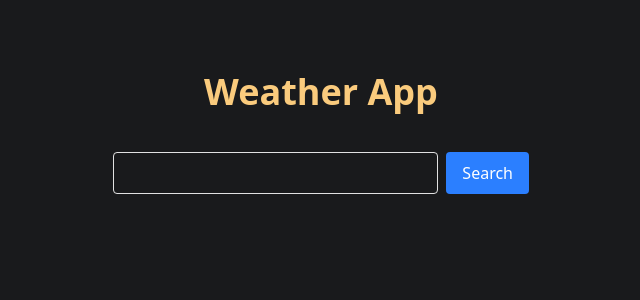
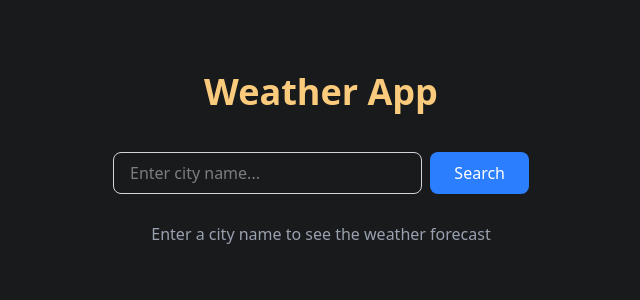
Before and after one commit to Yaroslav1q2w/weather-test-app, a React (Vite) app: page / in a window 1280 px wide. Shown: the top 300 px of the page, without its empty margins (319-959 px from the left). Built offline with nearby package versions, Linux system fonts and the light colour scheme.

Commit message:
add loading spinner, improve UI styling and reuse button component

```diff
--- a/package.json
+++ b/package.json
@@ -13,6 +13,7 @@
     "@tailwindcss/vite": "^4.1.17",
     "react": "^19.2.0",
     "react-dom": "^19.2.0",
+    "react-spinners": "^0.17.0",
     "tailwindcss": "^4.1.17"
   },
   "devDependencies": {
--- a/src/components/SearchHistory.jsx
+++ b/src/components/SearchHistory.jsx
@@ -1,10 +1,10 @@
 export const SearchHistory = ({ history, onCityClick, onRemove }) => {
   return (
     <div className="mt-6">
-      <h2 className="mb-3 font-semibold text-gray-400 text-lg">Search History</h2>
+      <h2 className="mb-3 font-semibold text-gray-500 text-lg">Search History</h2>
       <div className="space-y-2 flex flex-col">
         {history.map((city) => (
-          <button key={city} type="button" onClick={() => onCityClick(city)} className="flex items-center justify-between w-full px-3 py-2 bg-white rounded hover:bg-gray-200 cursor-pointer">
+          <button key={city} type="button" onClick={() => onCityClick(city)} className="flex items-center justify-between w-full px-3 py-2.5 bg-white rounded hover:bg-gray-200 cursor-pointer">
             <span className="text-black flex-1 text-center">{city}</span>
             <span
               onClick={(e) => {
--- a/src/components/WeatherCard.jsx
+++ b/src/components/WeatherCard.jsx
@@ -2,7 +2,7 @@ export const WeatherCard = ({ data }) => {
   const { location, current } = data;
 
   return (
-    <div className="px-6 py-4 bg-white rounded-lg  mt-4">
+    <div className="px-6 py-4 mt-6 bg-white rounded-lg">
       <div className="flex items-center justify-between mb-4">
         <div>
           <h2 className="text-2xl font-bold text-gray-800">{location.name}</h2>
@@ -13,19 +13,19 @@ export const WeatherCard = ({ data }) => {
 
       <div className="mb-4">
         <p className="text-4xl font-bold text-gray-900">{Math.round(current.temp_c)}°C</p>
-        <p className="mt-1 text-lg text-gray-600 ">{current.condition.text}</p>
+        <p className="mt-2 text-lg text-gray-600 ">{current.condition.text}</p>
       </div>
 
-      <div className="flex justify-between gap-6 pt-4 text-sm ">
+      <div className="flex justify-between gap-6 pt-4 text-sm border-t border-gray-200">
         <div>
           <p className="text-gray-500">Min / Max</p>
-          <p className="font-semibold text-gray-800">
+          <p className="mt-1 font-semibold text-gray-800">
             {Math.round(current.temp_min)}° / {Math.round(current.temp_max)}°
           </p>
         </div>
         <div>
           <p className="text-gray-500">Wind Speed</p>
-          <p className="font-semibold text-gray-800">{Math.round(current.wind_kph)} km/h</p>
+          <p className="mt-1 font-semibold text-gray-800">{Math.round(current.wind_kph)} km/h</p>
         </div>
       </div>
     </div>
--- a/src/components/ui/Button.jsx
+++ b/src/components/ui/Button.jsx
@@ -1,6 +1,6 @@
-export default function Button({ onClick, children }) {
+export default function Button({ onClick, children, type = "button", className }) {
   return (
-    <button className="px-4 py-2 text-white transition-colors bg-blue-500 rounded" onClick={onClick}>
+    <button type={type} className={className} onClick={onClick}>
       {children}
     </button>
   );
--- a/src/components/ui/Input.jsx
+++ b/src/components/ui/Input.jsx
@@ -1,3 +1,3 @@
 export const Input = ({ placeholder, onChange, value }) => {
-  return <input type="text" className="w-full p-2 border rounded" placeholder={placeholder} onChange={onChange} value={value} />;
+  return <input type="text" className="w-full px-4 py-2 border border-gray-300 rounded-lg focus:outline-none focus:border-blue-500" placeholder={placeholder} onChange={onChange} value={value} />;
 };
--- a/src/pages/Home.jsx
+++ b/src/pages/Home.jsx
@@ -1,4 +1,5 @@
 import { useState } from "react";
+import ClipLoader from "react-spinners/ClipLoader";
 import { Input } from "../components/ui/Input";
 import Button from "../components/ui/Button";
 import { getWeatherByCity } from "../services/weatherApi";
@@ -68,13 +69,25 @@ export const Home = () => {
       <h1 className="mb-10 text-4xl text-[#facb7d] font-semibold">Weather App</h1>
 
       <form className="flex gap-2" onSubmit={handleSearch}>
-        <Input value={city} onChange={(e) => setCity(e.target.value)} />
-        <Button type="submit">Search</Button>
+        <Input value={city} placeholder="Enter city name..." onChange={(e) => setCity(e.target.value)} />
+        <Button className="px-6 py-2 text-white transition-colors bg-blue-500 rounded-lg hover:bg-blue-600" onClick={handleSearch} type="submit">
+          Search
+        </Button>
       </form>
 
-      {loading && <p className="mt-4 text-gray-500">Loading...</p>}
+      {loading && (
+        <div className="flex justify-center mt-6">
+          <ClipLoader size={40} color="#facc6b" />
+        </div>
+      )}
 
-      {error && <div className="p-3 mt-4 text-red-700 border border-red-200 rounded bg-red-50">{error}</div>}
+      {error && <div className="p-3 mt-4 text-red-700 border border-red-300 rounded-lg bg-red-50">{error}</div>}
+
+      {!loading && !error && !weather && (
+        <div className="mt-7 text-center">
+          <p className="text-gray-400">Enter a city name to see the weather forecast</p>
+        </div>
+      )}
 
       {weather && <WeatherCard data={weather} />}
 
@@ -83,9 +96,9 @@ export const Home = () => {
       {removedCity && (
         <div className="fixed bottom-4 left-1/2 transform -translate-x-1/2 bg-gray-800 text-white px-4 py-3 rounded  flex items-center gap-3">
           <span>{removedCity} removed</span>
-          <button onClick={handleUndo} className="px-3 py-1 bg-white text-gray-800 rounded">
+          <Button onClick={handleUndo} className="px-3 py-1 bg-white text-gray-800 rounded">
             Undo
-          </button>
+          </Button>
           <button onClick={() => setRemovedCity(null)} className="text-gray-400">
             ×
           </button>
```
Also changed, not shown: 1 other file (tests, documents, lock files or other folders).
